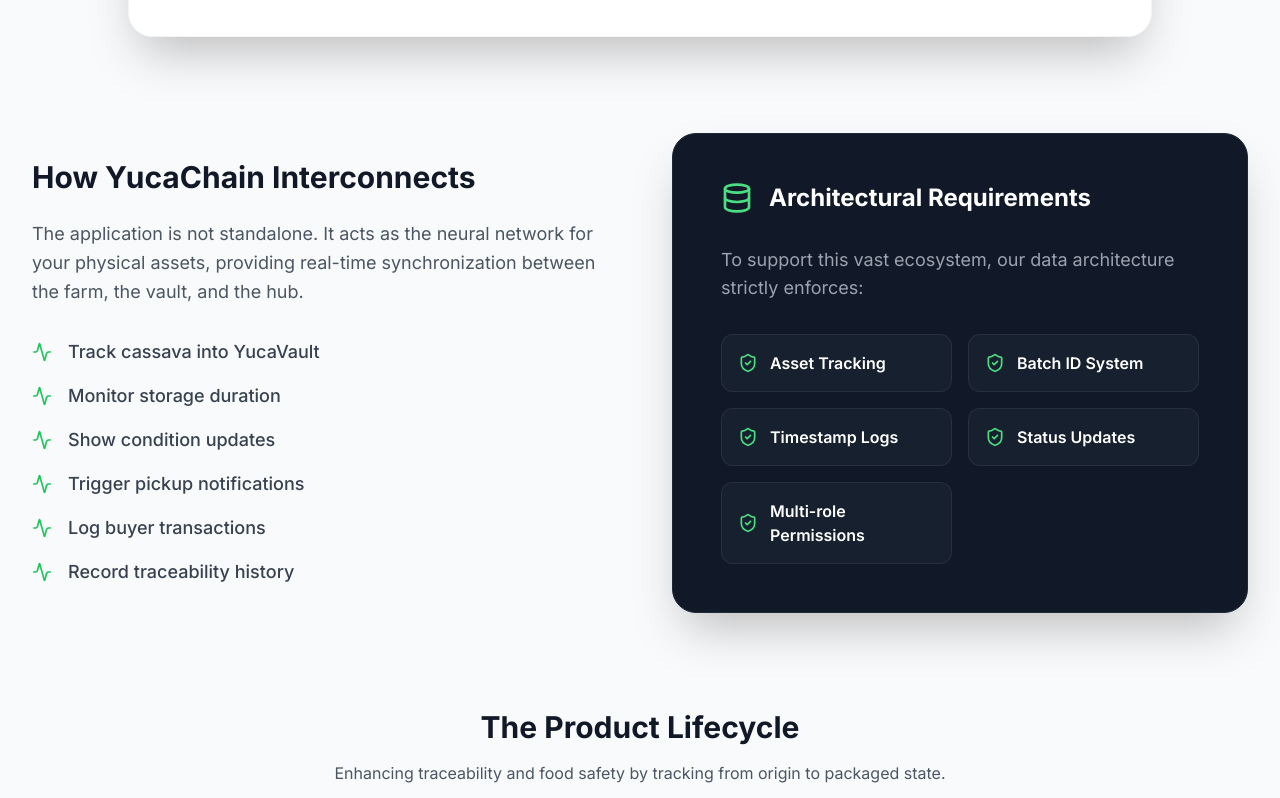
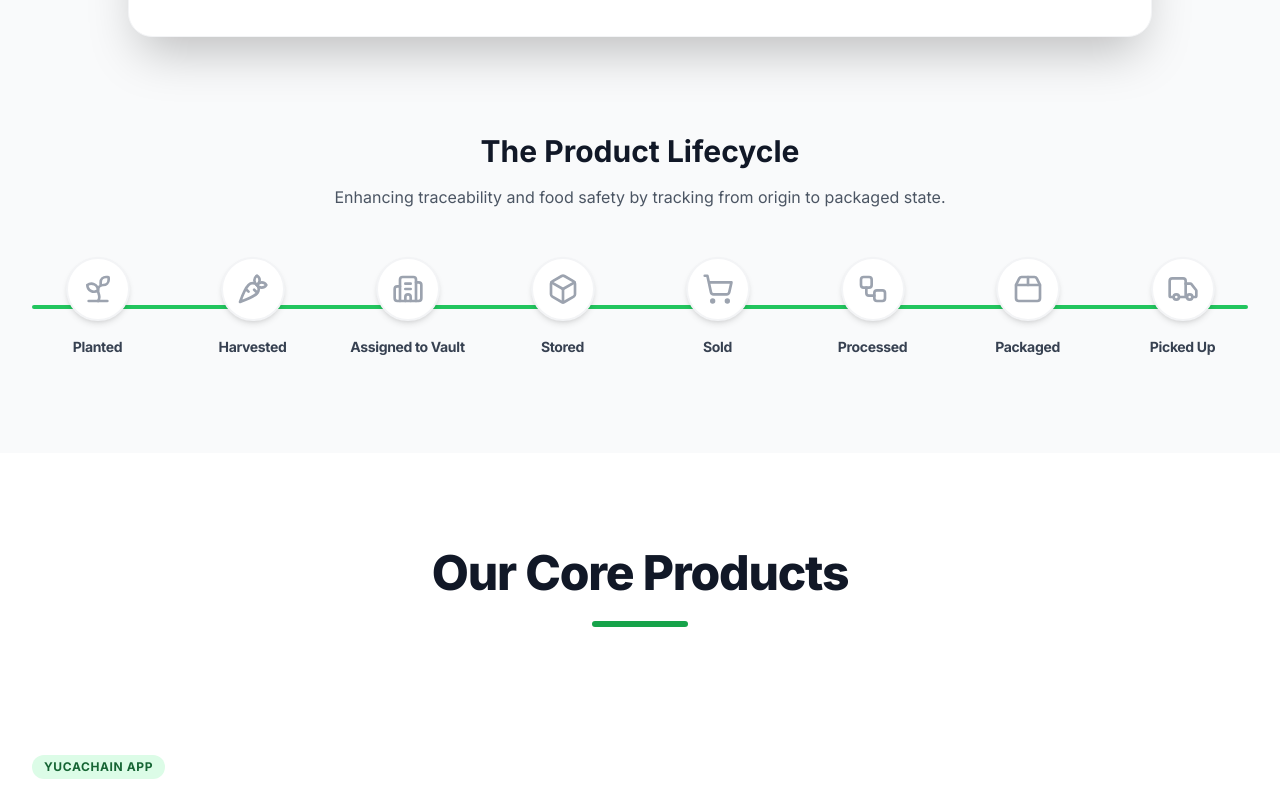
Before and after one commit to olanrewaju-07/YucaChain-Limited, a Next.js app: page / in a window 1280 px wide. Shown: the part 3180-3978 px from the top of the page. Built offline with nearby package versions, Linux system fonts and the light colour scheme; no server answers.

Commit message:
feat: add Ecosystem and YucaNews components for platform visualization and news tracking

```diff
--- a/components/Ecosystem.tsx
+++ b/components/Ecosystem.tsx
@@ -20,22 +20,6 @@
     { name: "Picked Up", icon: Truck }
 ];
 
-const architectureFeatures = [
-    "Asset Tracking",
-    "Batch ID System",
-    "Timestamp Logs",
-    "Status Updates",
-    "Multi-role Permissions"
-];
-
-const appCapabilities = [
-    "Track cassava into YucaVault",
-    "Monitor storage duration",
-    "Show condition updates",
-    "Trigger pickup notifications",
-    "Log buyer transactions",
-    "Record traceability history"
-];
 
 export default function Ecosystem() {
     return (
@@ -141,55 +125,6 @@
                     ))}
                 </div>
 
-                {/* App Connectivity & Capabilities Grid */}
-                <div className="grid grid-cols-1 lg:grid-cols-2 gap-16 mb-24 items-center">
-                    <motion.div
-                        initial={{ opacity: 0, x: -40 }}
-                        whileInView={{ opacity: 1, x: 0 }}
-                        viewport={{ once: true }}
-                        transition={{ duration: 0.6 }}
-                    >
-                        <h3 className="text-3xl font-bold text-gray-900 dark:text-white mb-6">How YucaChain Interconnects</h3>
-                        <p className="text-lg text-gray-600 dark:text-gray-300 mb-8 leading-relaxed">
-                            The application is not standalone. It acts as the neural network for your physical assets, providing real-time synchronization between the farm, the vault, and the hub.
-                        </p>
-                        <ul className="space-y-4">
-                            {appCapabilities.map((cap, i) => (
-                                <li key={i} className="flex items-center text-gray-700 dark:text-gray-300 font-medium">
-                                    <Activity className="w-5 h-5 text-green-500 mr-4 flex-shrink-0" />
-                                    <span className="text-lg">{cap}</span>
-                                </li>
-                            ))}
-                        </ul>
-                    </motion.div>
-
-                    <motion.div
-                        initial={{ opacity: 0, x: 40 }}
-                        whileInView={{ opacity: 1, x: 0 }}
-                        viewport={{ once: true }}
-                        transition={{ duration: 0.6 }}
-                        className="bg-gray-900 p-8 sm:p-12 rounded-3xl shadow-2xl text-white border border-gray-800 relative overflow-hidden group"
-                    >
-                        <div className="absolute top-[-50%] right-[-50%] w-[200%] h-[200%] bg-[radial-gradient(circle_at_center,_var(--tw-gradient-stops))] from-white/5 to-transparent opacity-0 group-hover:opacity-100 transition-opacity duration-700 pointer-events-none" />
-
-                        <div className="flex items-center space-x-4 mb-8">
-                            <Database className="w-8 h-8 text-green-400" />
-                            <h4 className="text-2xl font-bold">Architectural Requirements</h4>
-                        </div>
-                        <p className="text-gray-400 mb-8 text-lg">
-                            To support this vast ecosystem, our data architecture strictly enforces:
-                        </p>
-                        <div className="grid grid-cols-2 gap-4">
-                            {architectureFeatures.map((feat, i) => (
-                                <div key={i} className="flex items-center p-4 bg-gray-800/50 rounded-xl border border-gray-700/50 hover:bg-gray-800 transition-colors">
-                                    <ShieldCheck className="w-5 h-5 text-green-400 mr-3 shrink-0" />
-                                    <span className="font-semibold text-sm sm:text-base">{feat}</span>
-                                </div>
-                            ))}
-                        </div>
-                    </motion.div>
-                </div>
-
                 {/* The Lifecycle Banner */}
                 <div className="text-center mb-12">
                     <h3 className="text-3xl font-bold text-gray-900 dark:text-white mb-4">The Product Lifecycle</h3>
--- a/components/yucanews.tsx
+++ b/components/yucanews.tsx
@@ -90,6 +90,10 @@
 
 const newsItems = [
     {
+        link: "https://foodsafety4africa.eu/open-call/open-call-1-subprojects/yuca-cvh/",
+        color: "text-blue-500"
+    },
+    {
         link: "https://www.linkedin.com/posts/abdulmuminsolihu_worldcassavaday-cassavachangemakers-agbeyewafarms-activity-7349176017531367424-MQzp?utm_source=share&utm_medium=member_android&rcm=ACoAADTW25MB9flAtY-RfaCfuN7IdZ4qoZJJkZQ",
         color: "text-blue-400"
     },
```
